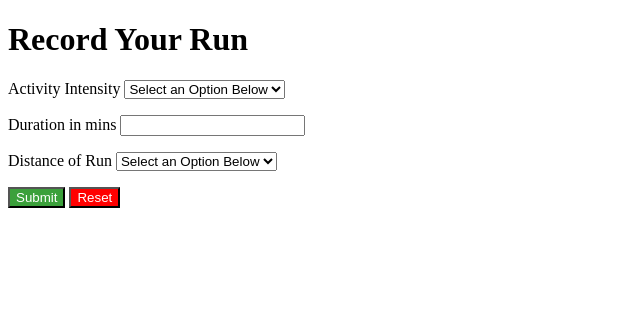
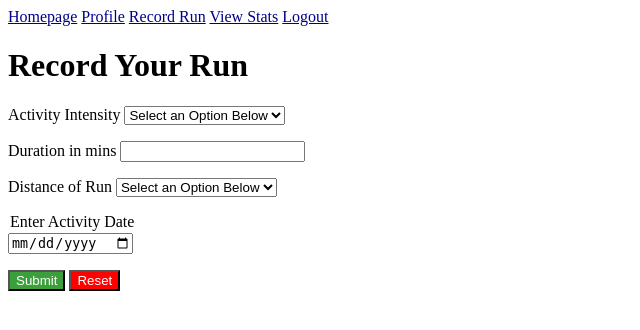
Before and after one commit to roadrunnerinthesun/Time2Run, a Flask app: page /record_run in a window 1280 px wide. Shown: the top 330 px of the page, without its empty margins (0-640 px from the left). Run offline with Flask 2, Linux system fonts and the light colour scheme.

Commit message:
working existing and new user sessions, all logout

```diff
--- a/server.py
+++ b/server.py
@@ -4,9 +4,7 @@ from jinja2 import StrictUndefined
 import os, requests, crud, model
 
 
-
-# As we've imported flask module & class, here we have Flask object with 'name' attribute
-#  and create an 'app'
+# create instance of a flask web application
 app = Flask(__name__)
 # Required to use Flask sessions
 app.secret_key = "run"
@@ -20,22 +18,37 @@ app.jinja_env.underfined = StrictUndefined
 @app.route('/homepage')
 def homepage():
     """Show homepage."""
+    return render_template('homepage.html')
 
-    return render_template('homepage.html')
+
+@app.route('/registration')
+def registration():
+    return render_template ('new_user.html')
 
 
 @app.route('/profile')
 def profile_page():
     """Show User Profile Page"""
-
-
     return render_template('profile.html')
-
 
 
 @app.route('/record_run')
 def record_run():
     """Record a running activity"""
+    return render_template('record_run.html')
+
+
+
+@app.route('/run_activity')
+def run_activity():
+    """Record a running activity"""
+
+    activity_name = request.form.get('activity name')
+    time_in_min = request.form.get('password')
+    distance = request.form.get('time in mins')
+    date_of_activity = request.form.get('date of activity')
+
+    crud.create_activity(activity_name, time_in_min, distance, date_of_activity)
 
     return render_template('record_run.html')
 
@@ -43,7 +56,6 @@ def record_run():
 @app.route('/view_stats')
 def view_stats():
     """View the results of the route search."""
-
     return render_template('view_stats.html')
 
 
@@ -53,19 +65,49 @@ def view_stats():
 
 @app.route('/')
 def login():
+    """Landing Page and Login page"""
+    return render_template('login.html')
+
+
+@app.route('/user_login', methods = ['POST'])
+def user_login():
     """Landing Page and Login an existing User"""
 
     # Get form values from login form and verifying email/password
-
     email = request.form.get('email')
     password = request.form.get('password')
 
-    if crud.verify_password(email, password):
-        # Save logged user to session
-        # email = session['email']
-        return render_template('homepage.html')
-    else:
-        return render_template('login.html')
+    user = crud.verify_password(email, password)
+
+    if not user:
+        flash("Your login details are incorrect, please try again")
+        return redirect('/')
+
+
+    session["email"] = user.email
+    session["username"] = user.username
+    # flash("Logged in.")
+    return redirect("/homepage")
+
+
+# @app.route('/')
+# def login():
+#     """Landing Page and Login an existing User"""
+
+#     # Get form values from login form and verifying email/password
+
+#     email = request.form.get('email')
+#     password = request.form.get('password')
+
+#     user = crud.verify_password(email, password)
+
+#     if user:
+#         # Save logged user to session
+#         session['email'] = email
+#         flash (f"{email} Welcome Back!")
+#         return render_template('homepage.html')
+#     else:
+#         return render_template('login.html')
 
 
 # @app.route('/', methods=['POST'])
@@ -86,24 +128,6 @@ def login():
 #     return redirect("/")
 
 
-# @app.route('/new_user')
-# def create_new_user():
-#     """create a new user"""
-
-#     email = request.form.get('email')
-#     password = request.form.get('password')
-#     username = request.form.get('username')
-#     fname = request.form.get('fname')
-#     lname = request.form.get('lname')
-
-#     # Check if existing user by email in db, redirect to login if found
-#     # Else redirect to new_user
-#     if crud.get_user_by_email(email):
-#         return redirect('/')
-#     else:
-#         return render_template('new_user.html')
-
-
 @app.route('/new_user', methods=['POST'])
 def create_new_user():
     """create a new user"""
@@ -120,27 +144,25 @@ def create_new_user():
         flash ('Email already registered, please log in')
     else:
         crud.create_user(email, password, username, fname, lname)
-        flash (f"{username} Account created")
+        flash (f"{username} Welcome! Your Account has been created")
         return render_template('homepage.html')
 
     return render_template('login.html')
 
 
-@app.route('/registration')
-def registration():
-    return render_template ('new_user.html')
+@app.route("/logout")
+def logout():
+    """create a new user"""
+    session.clear()
+    flash ("You're are now logged out")
+    return redirect("/")
 
 
-
-
-
-
-
-
-
-
+###############################################################################
+#                                 RUN APP                                     #
+###############################################################################
 
 if __name__ == '__main__':
-    app.debug = True
+    app.debug = True # allow us to not have to rerun server everytime we make a change
     model.connect_to_db(app)
     app.run(host='0.0.0.0')
--- a/templates/base.html
+++ b/templates/base.html
@@ -1,11 +1,34 @@
 <!DOCTYPE html>
 <html>
 <head>
+  <!-- Nav Bar Spanning across the length of top of screen -->
+  <div id="nav-bar-left">
+    <nav class="nav">
+      <a class="navbar-font" aria-current="page" style="color:darkblue;" href="#"></a>
+      <a class="nav-link" style="color:darkblue;" href="/homepage">Homepage</a>
+      <a class="nav-link" style="color:darkblue;" href="/profile">Profile</a>
+      <a class="nav-link" style="color:darkblue;" href="/record_run">Record Run</a>
+      <a class="nav-link" style="color:darkblue;" href="#" >View Stats</a>
+      <a class="nav-link" style="color:darkblue;" href="/logout" >Logout</a>
+    </nav>
+  <div>
     <title>{% block title %}TITLE FOR APP TO BE INSERTED HERE{% endblock %}
     </title>
 </head>
 <body>{% block body %} {% endblock %}
-</body>
+
+<div>
+    <!-- Show flashed messages -->
+    {% with messages = get_flashed_messages() %}
+        {% for message in get_flashed_messages() %}
+        <div class="message_flash">{{ message }}</div>
+        {% endfor %}
+    {% endwith %}
+</div>
 
 
+
+
+
+</body>
 </html>
--- a/templates/profile.html
+++ b/templates/profile.html
@@ -9,9 +9,13 @@
    <h1>Profile Page</h1>
    {% if user %}
       <h2>{{user.fname}} {{user.lname}}</h2>
-      <h2>{{user.username}}</h3>
+      <h2>{{user.username}}</h2>
       <h3>{{user.email}}</h3>
+   {% else %}
    {% endif %}
+
 </div>
 
+
+
 {% endblock %}
--- a/templates/record_run.html
+++ b/templates/record_run.html
@@ -6,7 +6,7 @@
 {% endblock %}
 
 {% block body %}
-<form action="/record_run" method="GET">
+<form action="/record_run" method="POST">
 
     <div class="record" id="record">
     <H1><label><strong>Record Your Run</strong></label></H1>
@@ -27,18 +27,23 @@
 
     <!-- <div class="duration" id="duration"> -->
         <label for="duration">Duration in mins</label>
-        <input type="number" name="time_in_mins" step="1">
+        <input type="number" name="time in mins" step="1">
     <p></p>
     <p></p>
     <!-- <div class="distance" id="distance"> -->
         <label for="distance">Distance of Run</label>
-        <select name="Distance" id="distance">
+        <select name="distance" id="distance">
             <option value="">Select an Option Below</option>
             <option value="light">Less than 1 mile</option>
             <option value="medium">1 - 3 miles </option>
             <option value="hard">3 - 5 miles</option>
             <option value="Extreme">More than 5 miles</option>
         </select>
+        <p></p>
+        <p></p>
+        <label for="date of activity"></label>
+            <option value="">Enter Activity Date</option>
+            <input type="date" name="date of activity">
     <!-- </div> -->
     <p></p>
     <!-- <div> -->
```
Also changed, not shown: crud.py (+4 -7 lines), templates/homepage.html (+15 -9 lines), templates/login.html (+5 -4 lines).
